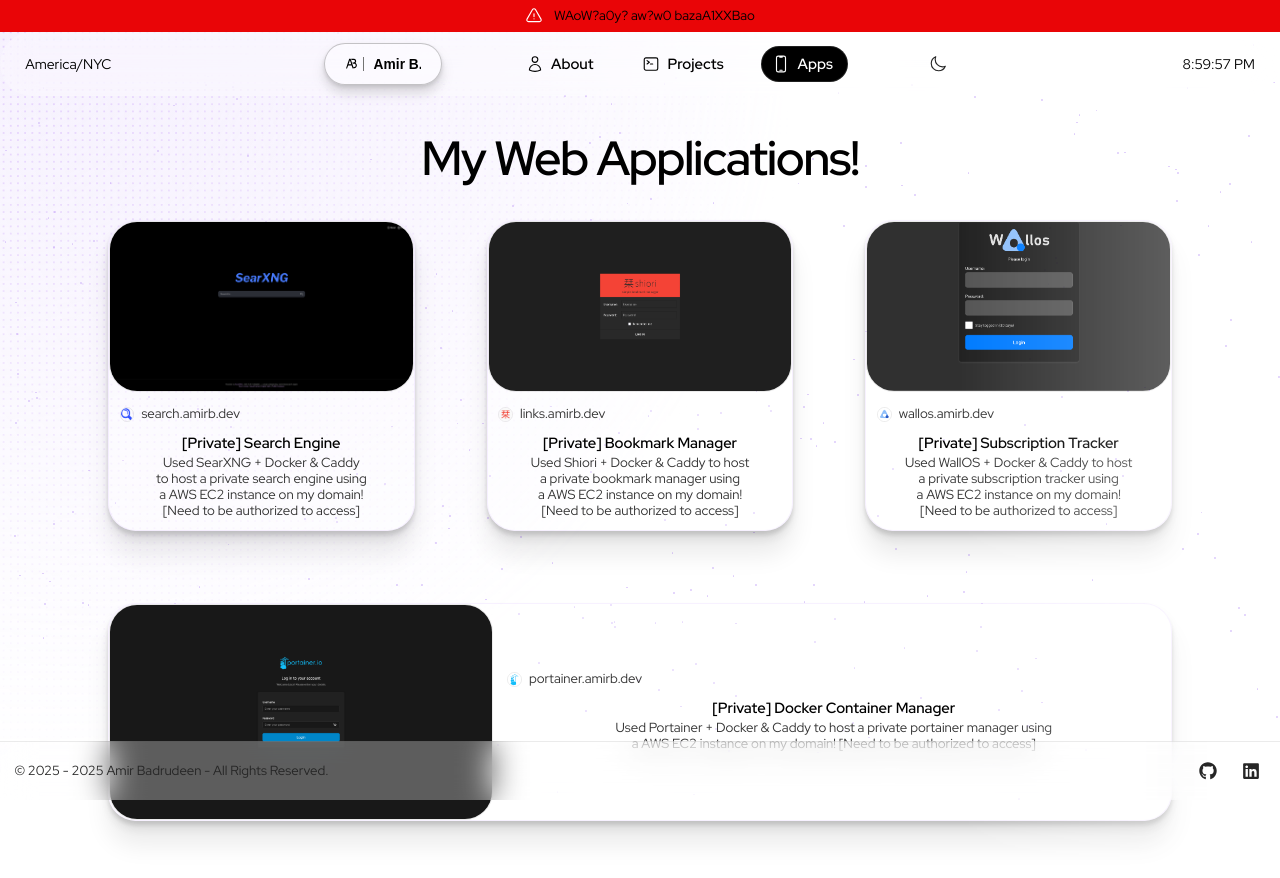
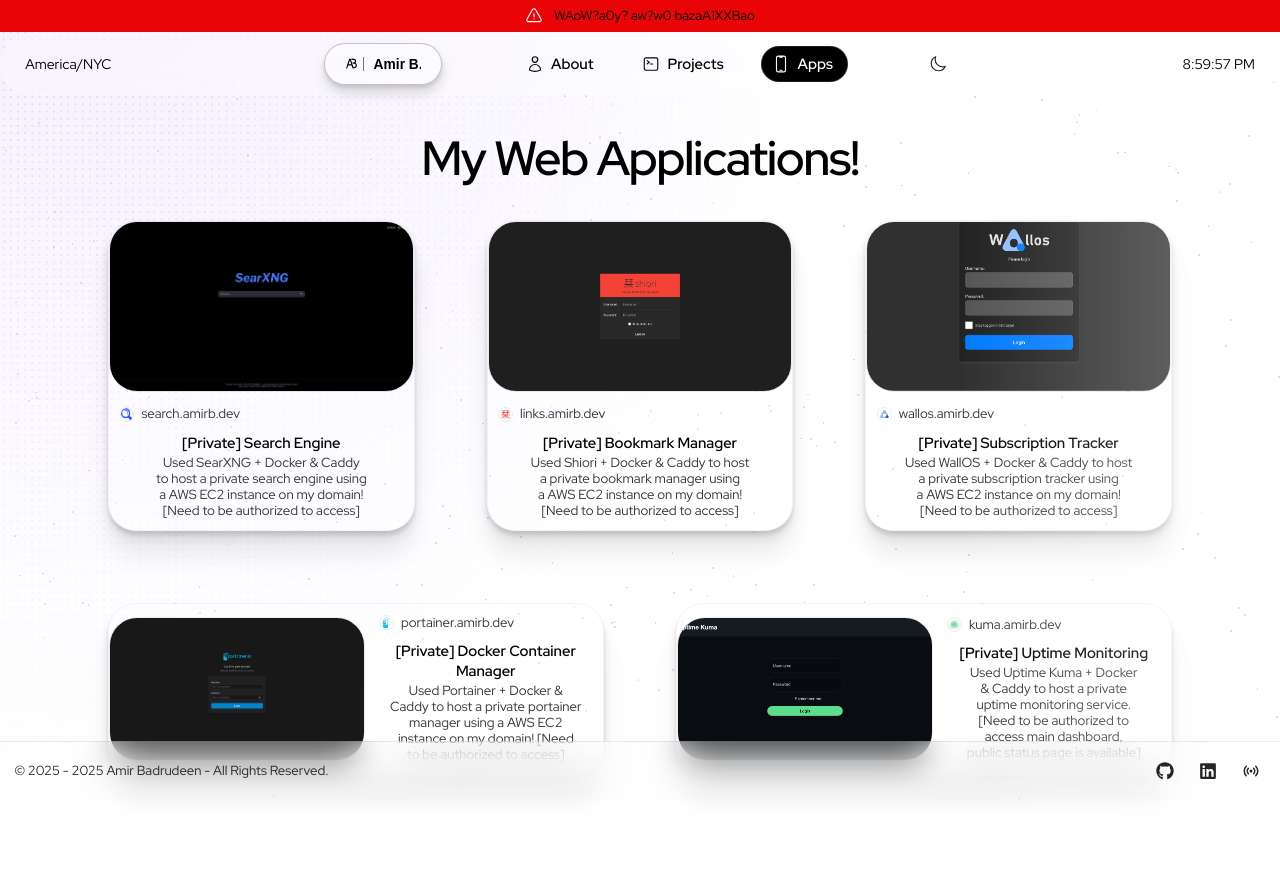
Before and after one commit to amirb2607/Official-Portfolio-Website, a Next.js app: page /apps in a window 1280 px wide. Shown: the top 878 px of the page. Built offline with nearby package versions, Linux system fonts and the light colour scheme.

Commit message:
added status to footer, added uptime kuma app to apps page.

```diff
--- a/src/app/apps/page.tsx
+++ b/src/app/apps/page.tsx
@@ -79,6 +79,18 @@ export default function Apps() {
               shadow="xl"
               mobileDirection="column"
             />
+            <OgCard ogData={{
+                title: "[Private] Uptime Monitoring",
+                description: "Used Uptime Kuma + Docker & Caddy to host a private uptime monitoring service. [Need to be authorized to access main dashboard, public status page is available]",
+                image: "/images/uptime_kuma_login.png",
+                faviconUrl: "/images/uptime_kuma.svg",
+                url: "https://kuma.amirb.dev",
+              }}
+              direction= "row"
+              border="brand-alpha-weak"
+              shadow="xl"
+              mobileDirection="column"
+            />
           </Row>
         </Column>
 
--- a/src/app/components/Footer.tsx
+++ b/src/app/components/Footer.tsx
@@ -43,6 +43,16 @@ export default function Footer() {
               rel="noopener noreferrer"
             />
           )}
+          {social.status && (
+            <IconButton
+              icon="status"
+              variant="ghost"
+              href={social.status}
+              tooltip="Status"
+              target="_blank"
+              rel="noopener noreferrer"
+            />
+          )}
         </Row>
       </Row>
     </Column>
--- a/src/app/resources/once-ui.config.js
+++ b/src/app/resources/once-ui.config.js
@@ -148,6 +148,7 @@ const schema = {
 const social = {
   linkedin: "https://www.linkedin.com/in/amir-bad/",
   github: "https://github.com/amirb2607",
+  status: "https://status.amirb.dev",
 };
 
 export { baseURL, font, style, meta, schema, social, effects };
--- a/src/once-ui/icons.ts
+++ b/src/once-ui/icons.ts
@@ -35,6 +35,7 @@ import {
   HiOutlineDevicePhoneMobile,
   HiOutlineHome,
 } from "react-icons/hi2";
+import { HiOutlineStatusOnline } from "react-icons/hi";
 import { FaGithub, FaLinkedin } from "react-icons/fa";
 
 export const iconLibrary: Record<string, IconType> = {
@@ -73,6 +74,7 @@ export const iconLibrary: Record<string, IconType> = {
   home: HiOutlineHome,
   github: FaGithub,
   linkedin: FaLinkedin,
+  status: HiOutlineStatusOnline,
 };
 
 export type IconLibrary = typeof iconLibrary;
```
Also changed, not shown: public/images/uptime_kuma.svg (added), public/images/uptime_kuma_login.png (added).
